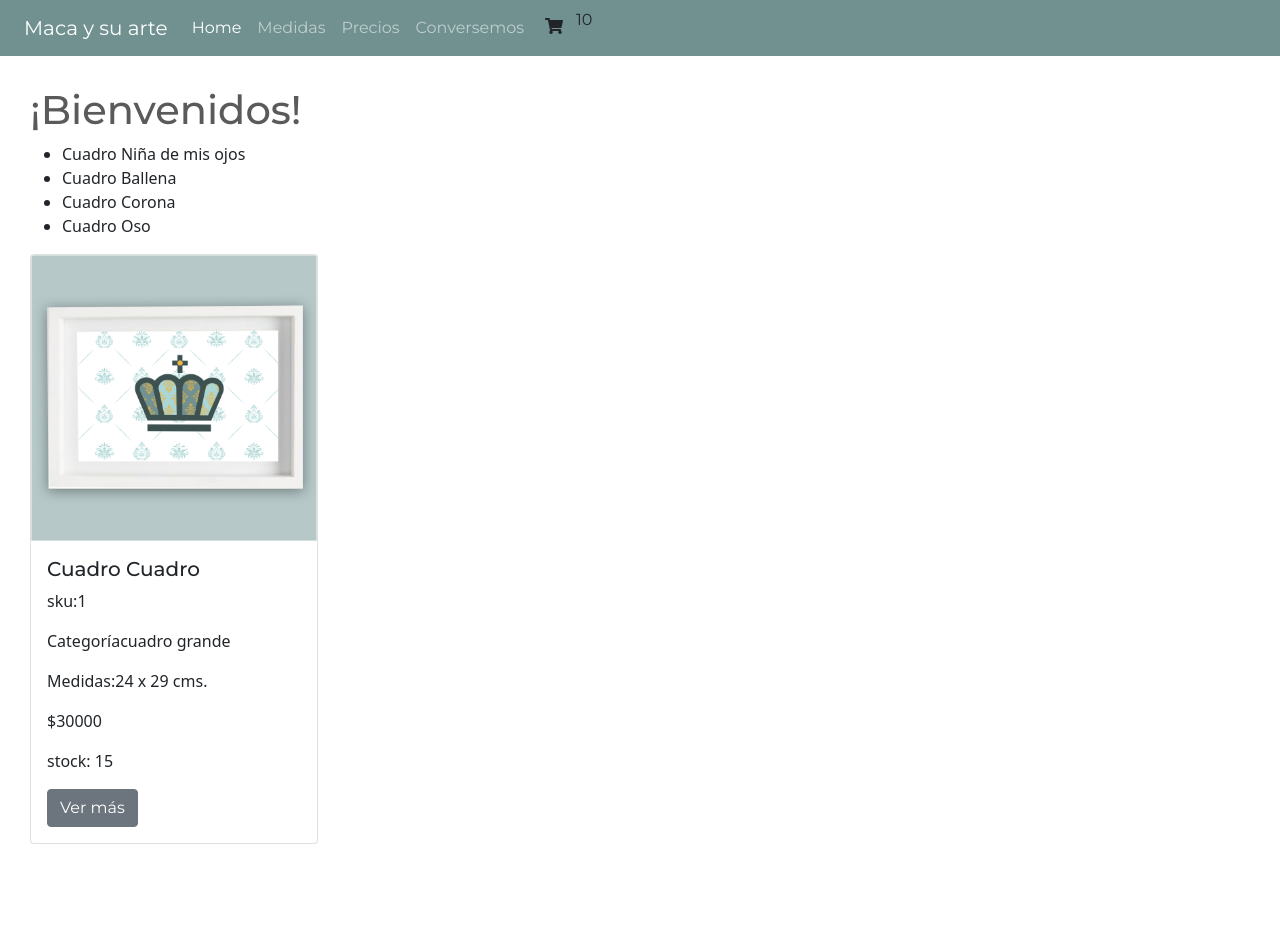
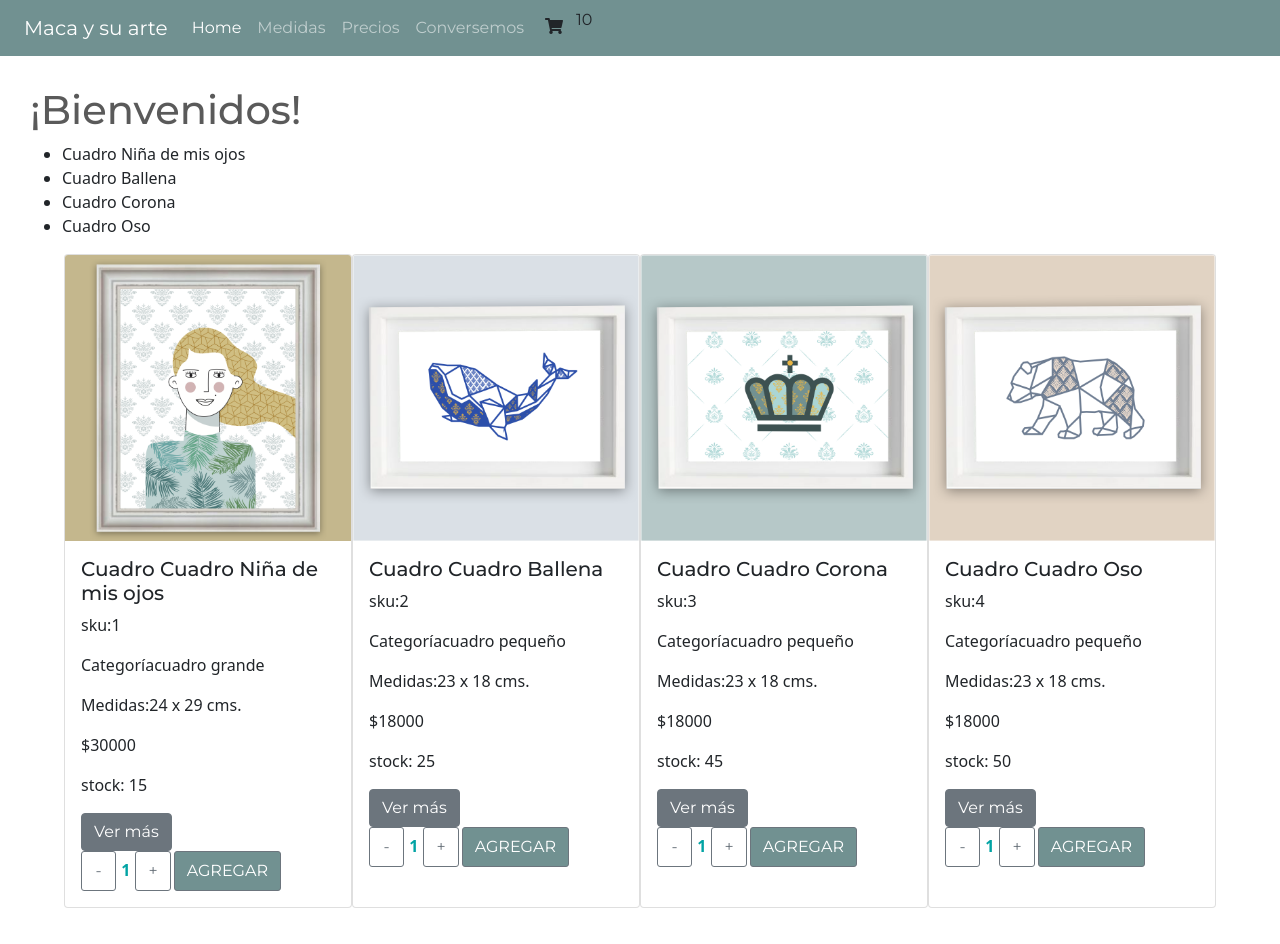
Before and after one commit to macabrutal/comision31855sab, a React (Create React App) app: page / in a window 1280 px wide. Shown: the top 944 px of the page. Before the commit the page ends 874 px from the top, so only its background shows below. Built offline with nearby package versions, Linux system fonts and the light colour scheme.

Commit message:
cards Rodriguez

```diff
--- a/src/asyncmock.js
+++ b/src/asyncmock.js
@@ -16,7 +16,7 @@ const products = [
         "nombre": " Cuadro Ballena",
         "medidas": "23 x 18 cms.",
         "precio": 18000,
-        "img": "11.png",
+        img: "11.png",
         stock: 25,
         category: 'cuadro pequeño'
     },
@@ -25,7 +25,7 @@ const products = [
         "nombre": " Cuadro Corona",
         "medidas": "23 x 18 cms.",
         "precio": 18000,
-        "img": "10.png",
+        img: "10.png",
         stock: 45,
         category: 'cuadro pequeño'
     },
@@ -33,7 +33,7 @@ const products = [
         "nombre": " Cuadro Oso",
         "medidas": "23 x 18 cms.",
         "precio": 18000,
-        "img": "12.png",
+        img: "12.png",
         stock: 50,
         category: 'cuadro pequeño'
     }
--- a/src/components/Item/Item.js
+++ b/src/components/Item/Item.js
@@ -1,12 +1,18 @@
 import React from 'react'
 import { Card,Button  } from 'react-bootstrap'
+import ItemCount from '../ItemCount/ItemCount';
 
 //información del producto imagen , descripci{on y botón
 const Item = ({id, nombre, medidas, precio, img, stock, category}) => {
 
+    //función que va contando
+const onAdd = (quantity) => {
+    console.log(quantity)
+  }
+
 return(
     <Card style={{ width: '18rem' }}>
-    <Card.Img variant="top" src="../img/10.png" />
+    <Card.Img variant="top" src={"../img/"+img} />
     <Card.Body>
       <Card.Title>Cuadro {nombre} </Card.Title>
       <Card.Text> sku:{id} </Card.Text>
@@ -15,6 +21,7 @@ return(
       <Card.Text>${precio} </Card.Text>
       <Card.Text> stock: {stock} </Card.Text>
       <Button variant="secondary">Ver más</Button>
+      <ItemCount initial={1} stock={20} onAdd={onAdd}/>
     </Card.Body>
   </Card>
 
--- /dev/null
+++ b/src/components/ItemList/ItemList.css
@@ -0,0 +1,5 @@
+.flex-container{
+    display: flex;
+    margin: 10px;
+    justify-content: center;
+}
--- a/src/components/ItemList/ItemList.js
+++ b/src/components/ItemList/ItemList.js
@@ -1,27 +1,16 @@
 import React from 'react'
 import Item from '../Item/Item'
+import "./ItemList.css";
 
 
 const ItemList = ({products}) => {
-
-    const productos = [
-      {
-        id:1,
-        nombre: "Cuadro",
-        medidas: "24 x 29 cms.",
-        precio: 30000,
-        img: "46.png",
-        stock: 15,
-        category: 'cuadro grande'
-      }
-    ]
-
-
     return(
-      productos.map((product) => {
-        return <Item
-                id={product.id} nombre={product.nombre} medidas={product.medidas} precio={product.precio}  img={product.img}  stock={product.stock}  category={product.category}  />
-      })
+      <div className='flex-container'>
+          {products.map((product) => {
+            return <Item
+                    id={product.id} nombre={product.nombre} medidas={product.medidas} precio={product.precio}  img={product.img}  stock={product.stock}  category={product.category}  />
+          })}
+      </div>
     )
 }
 
--- a/src/components/ItemListContainer/ItemListContainer.js
+++ b/src/components/ItemListContainer/ItemListContainer.js
@@ -8,7 +8,7 @@ const ItemListContainer = ({ greeting }) => {
     const [products, setProducts] = useState([])
 
     useEffect(()=> {
-        getProducts ().then(response => {
+        getProducts().then(response => {
             setProducts(response)
         })
     },[])
```
